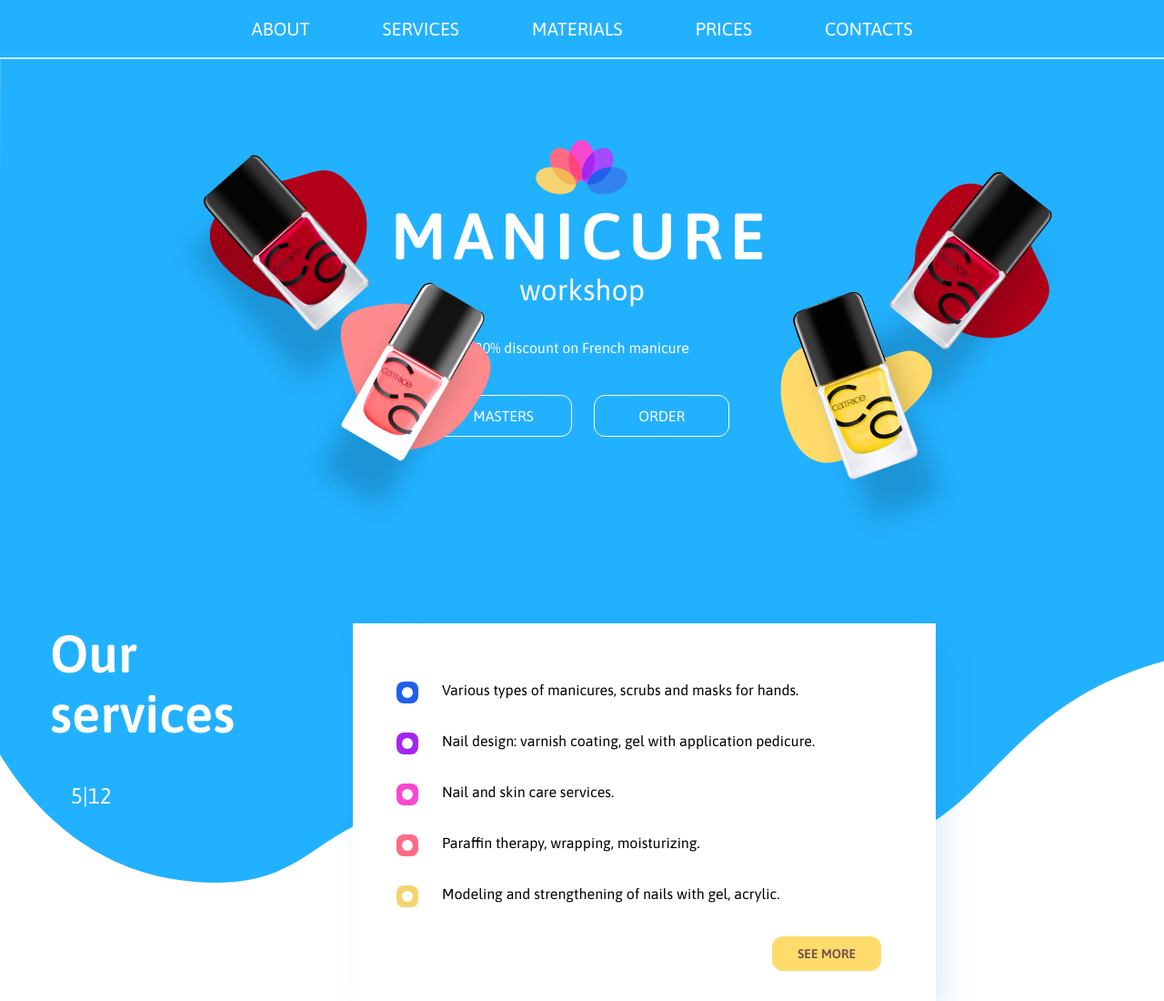
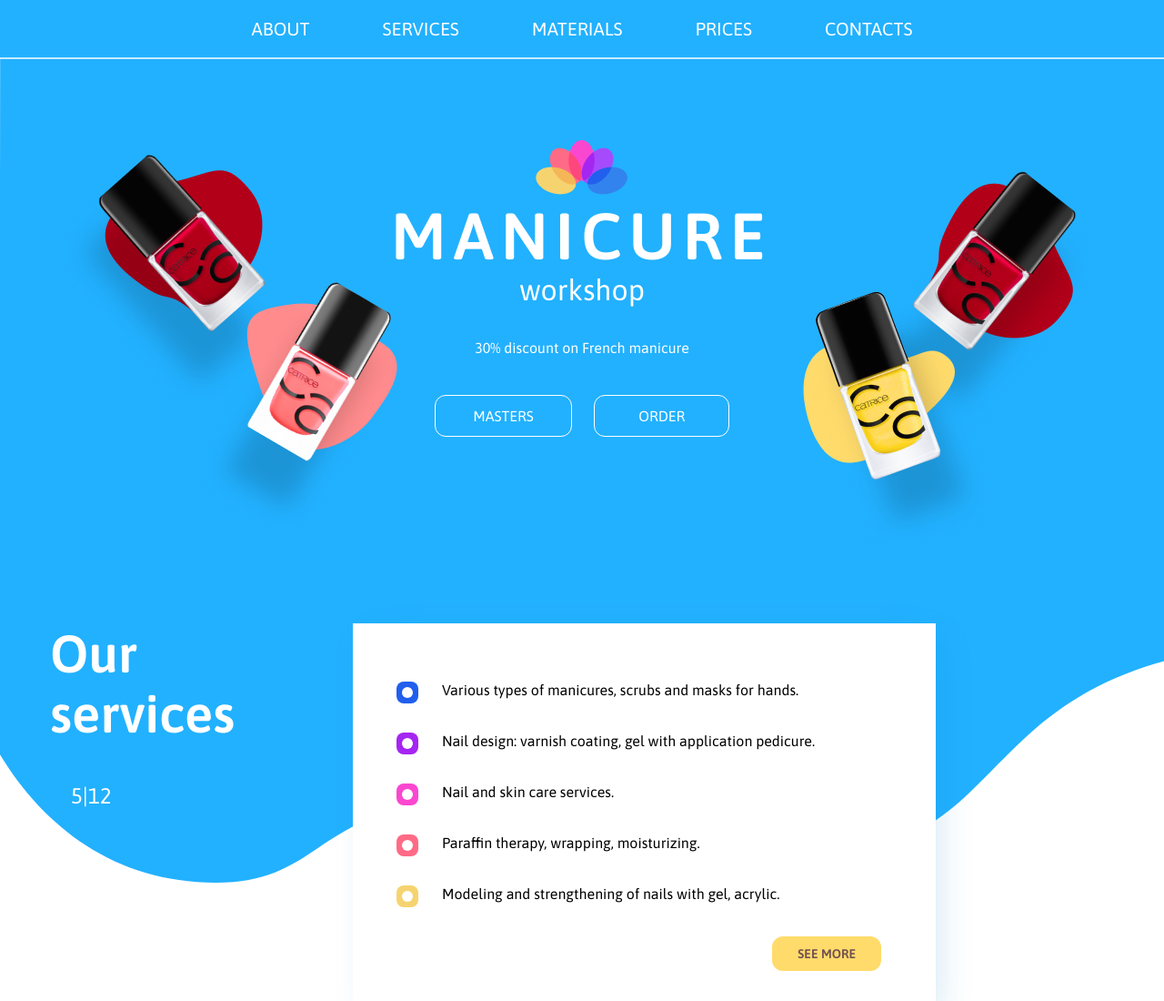
Before and after one commit to Mir4ri/project_0, a plain HTML site: page index.html in a window 1280 px wide. Shown: the top 1100 px of the page at 91% size. Drawn offline with nearby package versions, Linux system fonts and the light colour scheme; some packages are replaced by stand-ins of ours.

Commit message:
header media req

```diff
--- a/css/componets/_header.scss
+++ b/css/componets/_header.scss
@@ -176,3 +176,24 @@
         }
     }
 }
+
+// Media req
+
+@media screen and (max-width: 1440px) {
+    .header {
+        .hero {
+            .hero__img__1 {
+                left: 2%;
+            }
+            .hero__img__2 {
+                left: 72%;
+            }
+            .hero__img__3 {
+                left: 14%;
+            }
+            .hero__img__4 {
+                left: 64%;
+            }
+        }
+    }
+}
```
Also changed, not shown: css/style.css, 1 other file.
